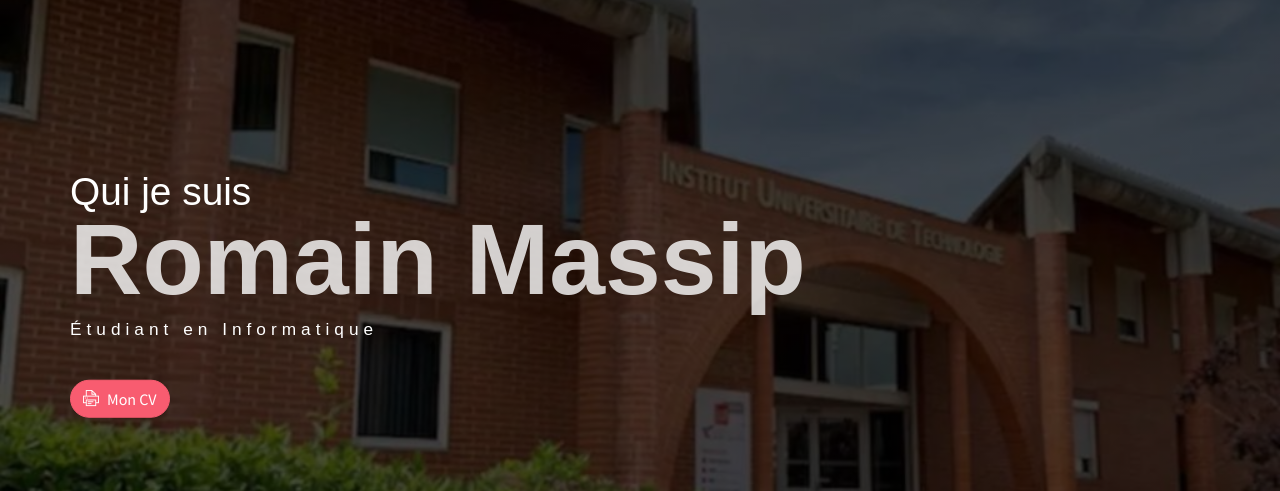
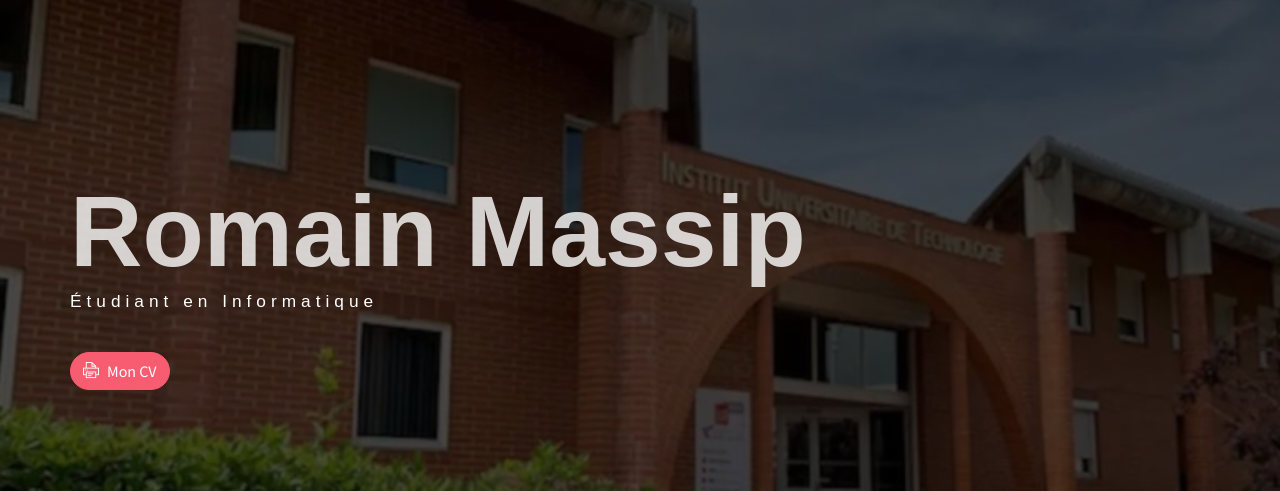
Before and after one commit to RMassip/RMassip.github.io, a website: page index.html in a window 1280 px wide. Shown: the part 59-550 px from the top of the page. Drawn offline with Linux system fonts and the light colour scheme; some packages are replaced by stand-ins of ours; files whose address does not match are found by name.

Commit message:
correftif

```diff
--- a/index.html
+++ b/index.html
@@ -84,7 +84,6 @@
                 <li class="social-item"><a class="social-link text-light" href="#"><i class="ti-github" aria-hidden="true"></i></a></li>
             </ul>
             <div class="header-content">
-                <h4 class="header-subtitle" >Qui je suis</h4>
                 <h1 class="header-title">Romain Massip</h1>
                 <h6 class="header-mono" >Étudiant en Informatique</h6>
                 <button class="btn btn-primary btn-rounded"><i class="ti-printer pr-2"></i>Mon CV</button>
```
